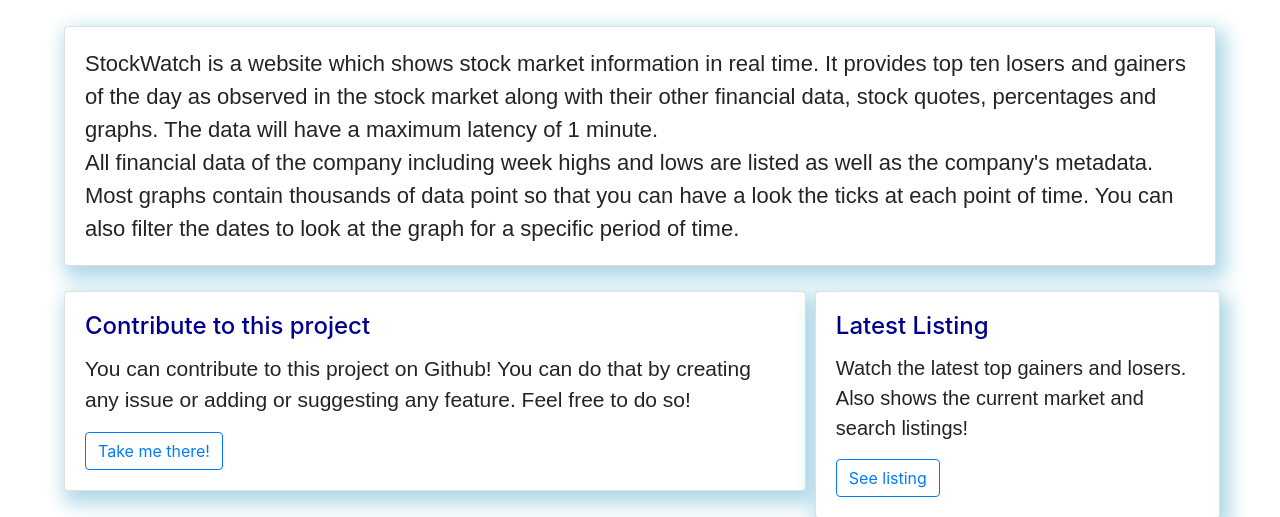
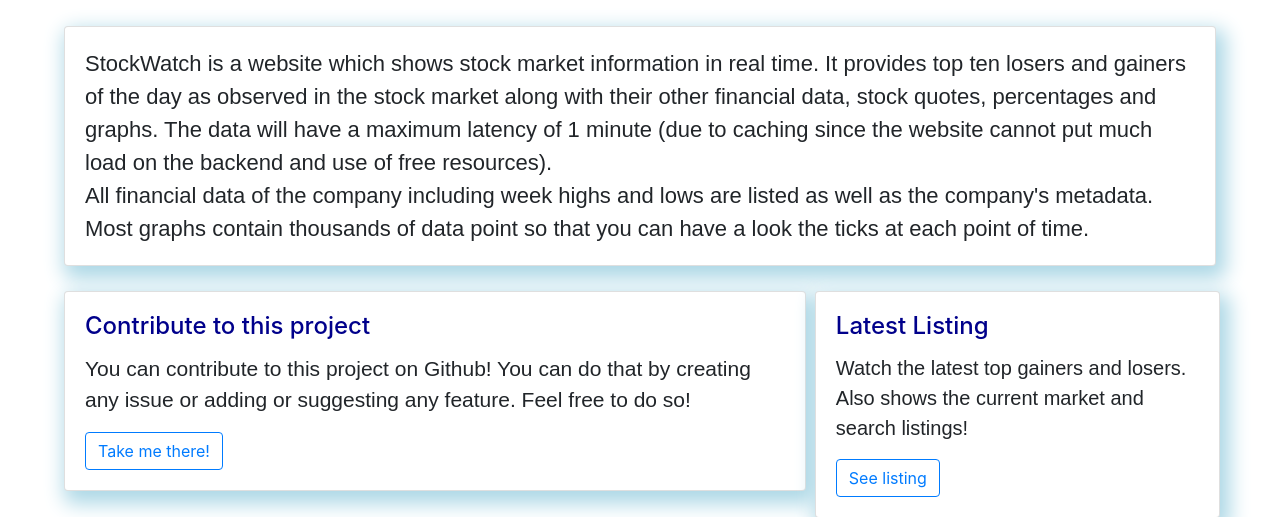
Before and after one commit to vanigupta20024/StockWatch, a Django app: page /stockwatch/about/ in a window 1280 px wide. Shown: the part 66-583 px from the top of the page. Run offline with Django 3.2, Linux system fonts and the light colour scheme; some libraries are stand-ins or nearby versions; some web fonts are replaced.

Commit message:
scheduler

```diff
--- a/StockWatch/settings.py
+++ b/StockWatch/settings.py
@@ -23,7 +23,7 @@
 SECRET_KEY = 'django-insecure-utqdgzcq=e_rw=50f(sm*wej%8$w-f3rrd#$3m74d0i3dp06c('
 
 # SECURITY WARNING: don't run with debug turned on in production!
-DEBUG = True
+DEBUG = False
 
 ALLOWED_HOSTS = ['127.0.0.1', 'localhost','stockwatch-app.herokuapp.com']
 
--- a/landing_page/templates/landing_page/about.html
+++ b/landing_page/templates/landing_page/about.html
@@ -41,9 +41,9 @@
       <div class="card-body" style="font-family: 'KoHo', sans-serif;font-size:22px;">
         StockWatch is a website which shows stock market information in real time. It provides top ten losers and gainers of the
         day as observed in the stock market along with their other financial data, stock quotes, percentages and graphs.
-        The data will have a maximum latency of 1 minute. <br>All financial data of the company including week highs and lows
-        are listed as well as the company's metadata. Most graphs contain thousands of data point so that you can have a look
-        the ticks at each point of time. You can also filter the dates to look at the graph for a specific period of time.
+        The data will have a maximum latency of 1 minute (due to caching since the website cannot put much load on the backend
+        and use of free resources). <br>All financial data of the company including week highs and lows are listed as well as
+        the company's metadata. Most graphs contain thousands of data point so that you can have a look the ticks at each point of time.
       </div>
     </div>
     <div id="main-block" style="width:100%;margin-top:2%;">
```
